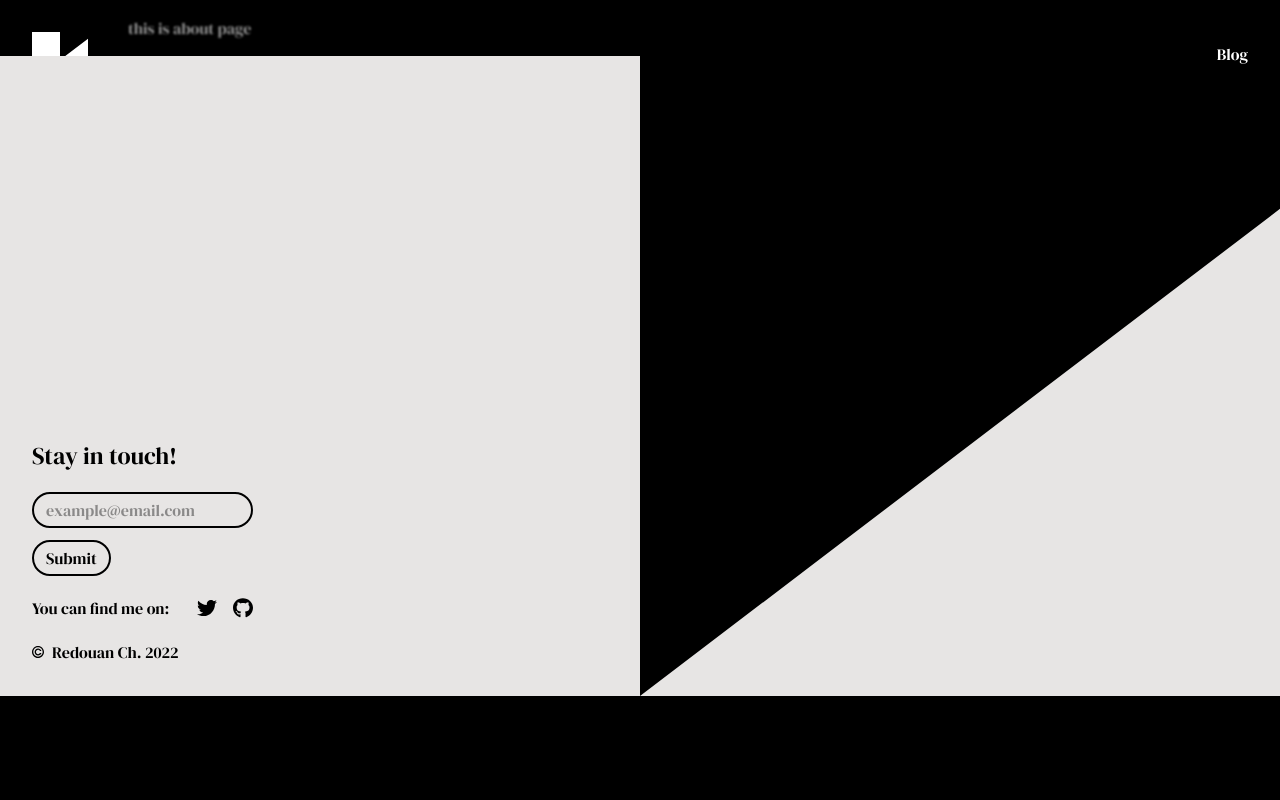
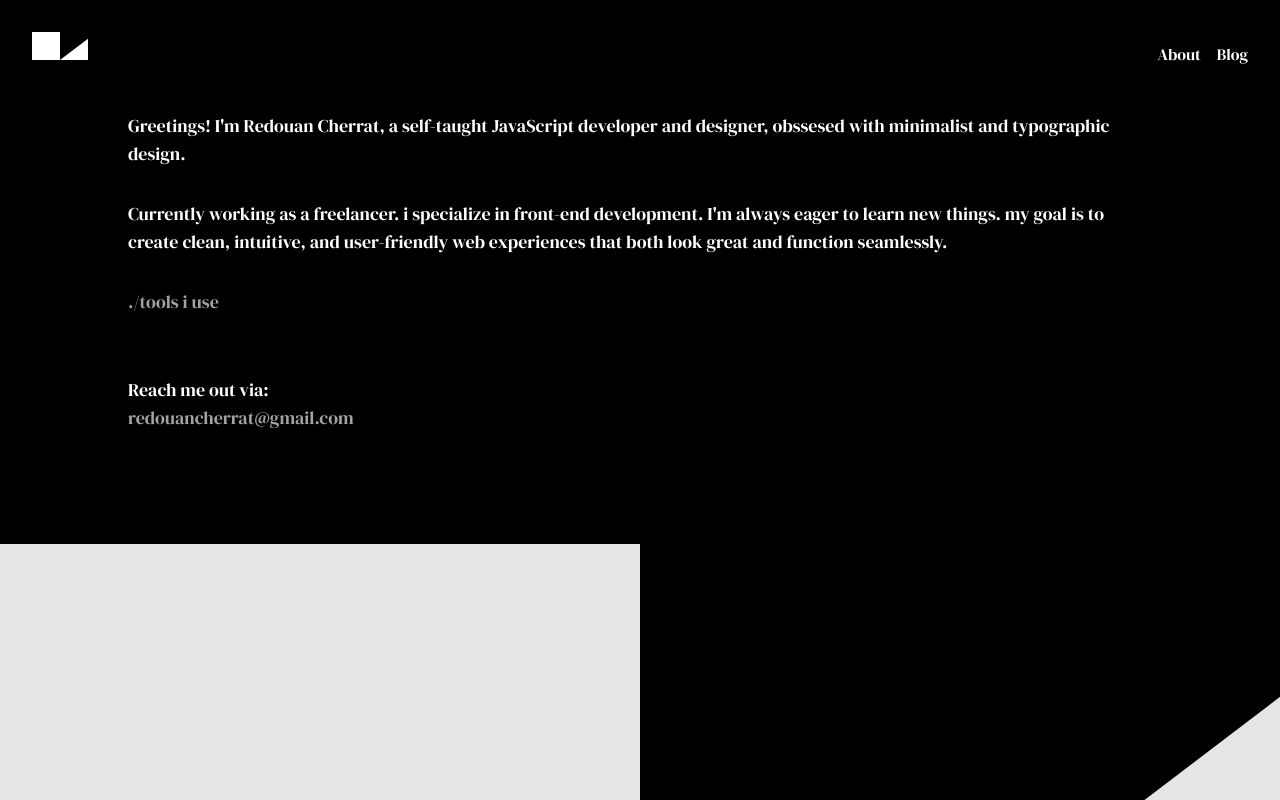
Before and after one commit to resherra/rssh.studio, a Next.js app: page /about in a window 1280 px wide. Shown: the top 800 px of the page. Built offline with nearby package versions, Linux system fonts and the light colour scheme.

Commit message:
About / tools pages

```diff
--- a/app/about/page.js
+++ b/app/about/page.js
@@ -1,3 +1,27 @@
+import Link from "next/link"
+
 export default function AboutPage() {
-  return <h1>this is about page</h1>
+  return (
+    <div className="min-h-[32rem] text-lg flex py-24">
+      <div className="flex flex-col gap-8 justify-between">
+        <div className="flex flex-col gap-8">
+          <div className="flex flex-col gap-8">
+            <p>Greetings! I'm Redouan Cherrat, a self-taught JavaScript developer and designer, obssesed with minimalist and typographic design.</p>
+            <p>Currently working as a freelancer. i specialize in front-end development. I'm always eager to learn new things. my goal is to create clean, intuitive, and user-friendly web experiences that both look great and function seamlessly.</p>
+          </div>
+          <div>
+            <Link className="text-stone-400" href={`/tools`}>
+              ./tools i use
+            </Link>
+          </div>
+        </div>
+        <div>
+          <p>Reach me out via:</p>
+          <a className="text-stone-400" href="mailto:redouancherrat@gmail.com">
+            redouancherrat@gmail.com
+          </a>
+        </div>
+      </div>
+    </div>
+  )
 }
--- a/app/blog/page.js
+++ b/app/blog/page.js
@@ -1,7 +1,7 @@
 export default function BlogPage() {
   return (
-    <div className={`min-h-[32rem] flex justify-center items-center`}>
-      <h1>Sorry, there&apos;s no blog post yet! Submit your email below to stay updated.</h1>
+    <div className={`min-h-[32rem] flex items-center justify-center py-24`}>
+      <p>Sorry, there&apos;s no blog post yet! Submit your email below to stay updated.</p>
     </div>
   )
 }
--- a/app/layout.js
+++ b/app/layout.js
@@ -20,8 +20,8 @@ export default function RootLayout({ children }) {
   return (
     <html lang="en">
       <body className={`${major.variable} font-sans text-white bg-black scrollbar overflow-x-hidden`}>
-        <nav>{<Header />}</nav>
-        <div className={`max-w-screen-lg p-4 lg:px-0 m-auto`}>{children}</div>
+        <nav className="selection:bg-stone-200 selection:text-black">{<Header />}</nav>
+        <div className={`max-w-screen-lg p-4 lg:px-0 m-auto selection:bg-stone-200 selection:text-black`}>{children}</div>
         <footer>{<Footer />}</footer>
       </body>
     </html>
--- a/app/page.js
+++ b/app/page.js
@@ -1,11 +1,11 @@
 export default function Home() {
   return (
-    <main className={`min-h-[32rem] flex justify-center items-center py-24`}>
-      <div className={`flex flex-col text-3xl lg:text-5xl gap-12 selection:text-black selection:bg-[#c7c6c1]`}>
-        <h2 className={`leading-tight`}>Hello, i&apos;m Redouan Ch. Front-end developer and UI designer.</h2>
-        <h2 className={`leading-snug`}>
+    <main className={`min-h-[32rem] flex items-center py-24`}>
+      <div className={`flex flex-col text-3xl lg:text-5xl gap-12`}>
+        <h1 className={`leading-tight`}>Hello, i&apos;m Redouan Ch. Front-end developer and UI designer.</h1>
+        <h1 className={`leading-snug`}>
           I help Independents, startups founders to <span className={`bg-stone-200 text-black`}>Ideate. Prototype. Build.</span> User-friendly experiences and ship it Faster.
-        </h2>
+        </h1>
       </div>
     </main>
   )
--- /dev/null
+++ b/app/tools/page.js
@@ -0,0 +1,26 @@
+export default function tools() {
+  return (
+    <div className={`min-h-[32rem] text-lg flex py-24`}>
+      <div className="flex flex-col gap-10">
+        <h5 className="text-stone-400 text-2xl">The tools and technologies I use on a daily basis for my work:</h5>
+        <div className="flex flex-col gap-3">
+          <p className="text-stone-400 text-2xl">Design</p>
+          <p>Adobe Illustrator / XD</p>
+        </div>
+        <div className="flex flex-col gap-3">
+          <p className="text-stone-400 text-2xl">Code</p>
+          <p>Html / Css / Sass / Tailwindcss / JavaScript / Reactjs / Nextjs</p>
+          <p className="text-stone-400">when im building some APIs:</p>
+          <p>Expressjs, MongoDB</p>
+          <p className="text-stone-400">
+            currently i'm exploring: <span className="text-white">TypeScript, Prisma..</span>{" "}
+          </p>
+        </div>
+        <div className="flex flex-col gap-3">
+          <p className="text-stone-400 text-2xl">Version control and deployment:</p>
+          <p>Git / Vercel / Netlify</p>
+        </div>
+      </div>
+    </div>
+  )
+}
--- a/components/Footer.js
+++ b/components/Footer.js
@@ -6,7 +6,7 @@ import copyrightIcon from "../public/copyright-icon.svg"
 export default function Footer() {
   return (
     <div className={`flex flex-col relative justify-center overflow-hidden selection:text-textColor selection:bg-black`}>
-      <div className={`w-[35rem] md:w-screen`}>
+      <div className={`w-[35rem] md:w-screen lg:h-screen lg:w-auto`}>
         <svg xmlns="http://www.w3.org/2000/svg" viewBox="0 0 190 95" className={`fill-stone-200`}>
           <g data-name="Layer 2">
             <g data-name="Layer 1">
@@ -18,7 +18,7 @@ export default function Footer() {
 
       <div className={`absolute w-full h-full flex lg:justify-start lg:items-end`}>
         <div className={`p-4 lg:px-8 lg:pb-8 flex flex-col gap-5`}>
-          <div className={`text-black text-2xl`}>Stay in touch!</div>
+          <h5 className={`text-black text-2xl`}>Stay in touch!</h5>
           <form name="simple-contact-form" acceptCharset="utf-8" action="https://formspree.io/f/moqznaqk" method="POST">
             <fieldset className={`flex flex-col items-start gap-3`}>
               <input type="email" name="_replyto" id="email-address" placeholder="example@email.com" required="" className={`text-black px-3 py-1 border-2 border-black rounded-3xl bg-transparent placeholder:text-black/40 outline-none`} />
--- a/components/Header.js
+++ b/components/Header.js
@@ -36,10 +36,10 @@ export default function Header() {
             </svg>
           </Link>
 
-          <ul className={`flex gap-4`}>
-            {/* <li>
+          <ul className={`flex gap-4 items-baseline`}>
+            <li>
               <Link href={`/about`}>About</Link>
-            </li> */}
+            </li>
             <li>
               <Link href={`/blog`}>Blog</Link>
             </li>
```
